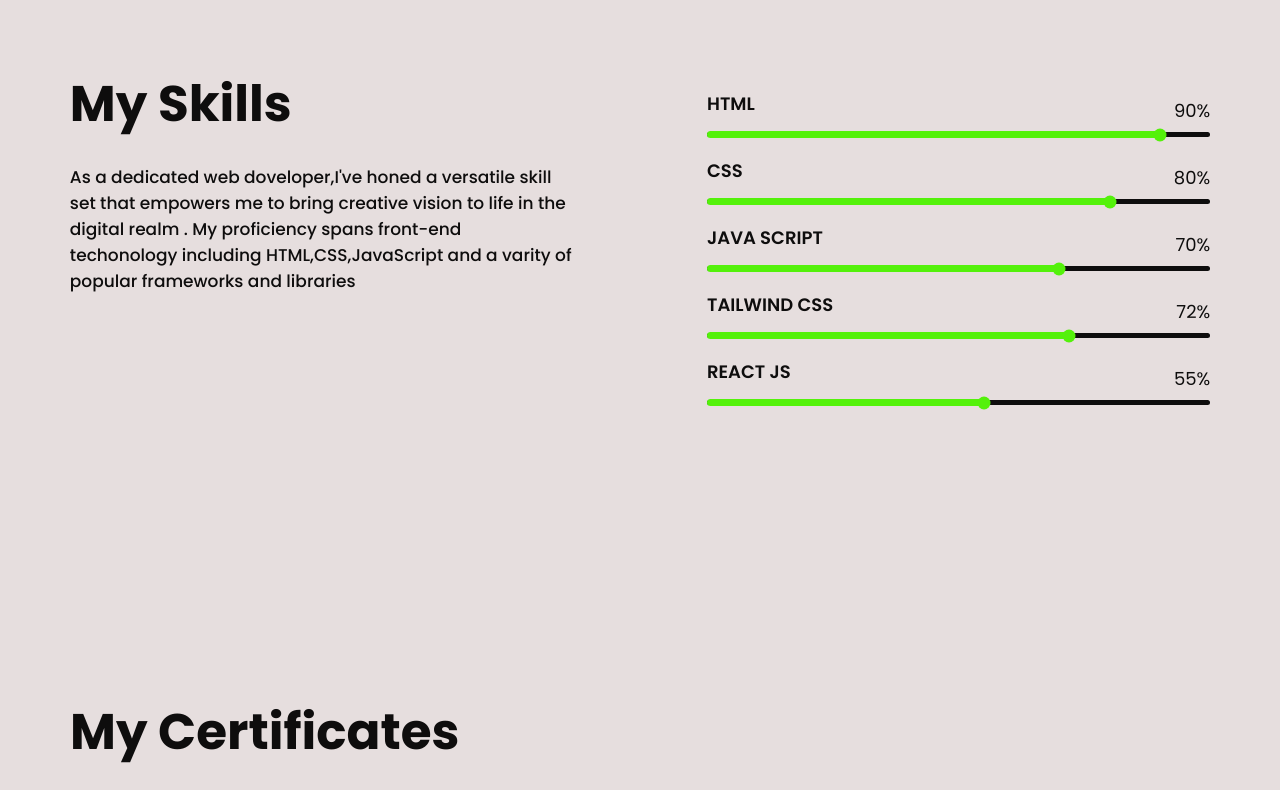
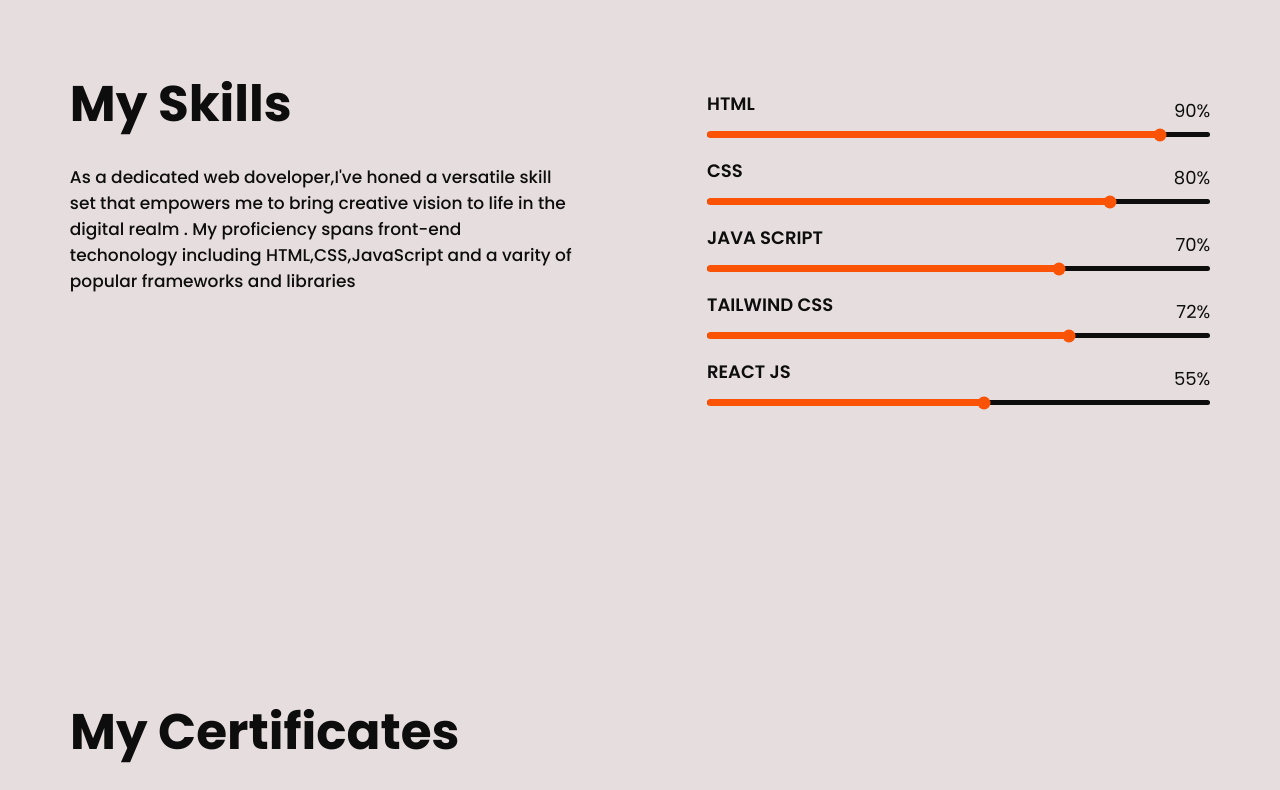
Before and after one commit to Shanisinghh/Shani-Portfolio-01, a plain HTML site: page index.html in a window 1280 px wide. Shown: the part 1440-2230 px from the top of the page. Drawn offline with Linux system fonts and the light colour scheme.

Commit message:
again color add

```diff
--- a/style.css
+++ b/style.css
@@ -8,7 +8,7 @@
 :root {
   --primary: #e6dede;
   --secondry: rgb(14, 13, 13);
-  --textcolor: #54f10b;
+  --textcolor:rgb(250, 83, 5);
 }
 .dark-theme {
   --primary: rgb(14, 13, 13);
```
